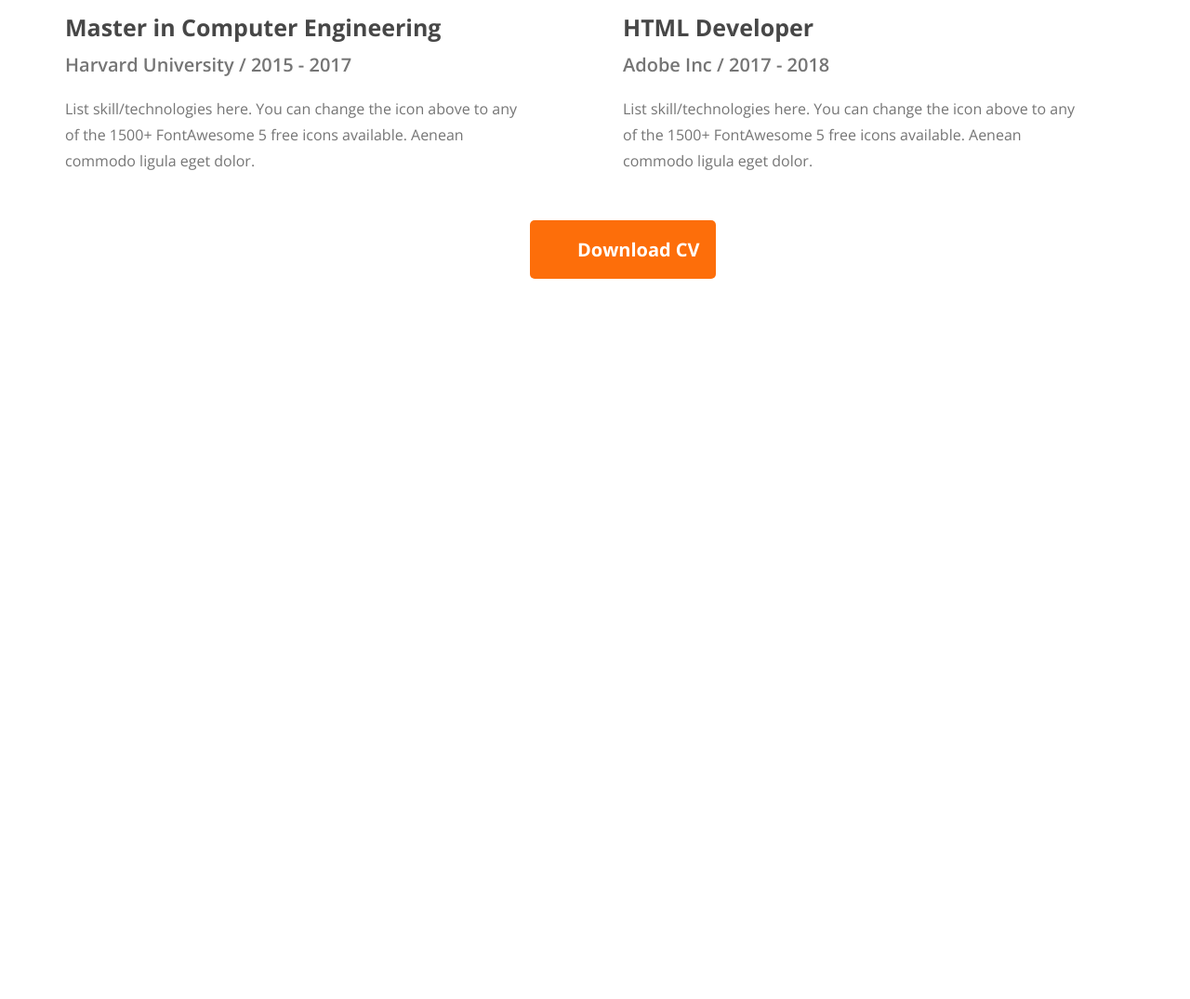
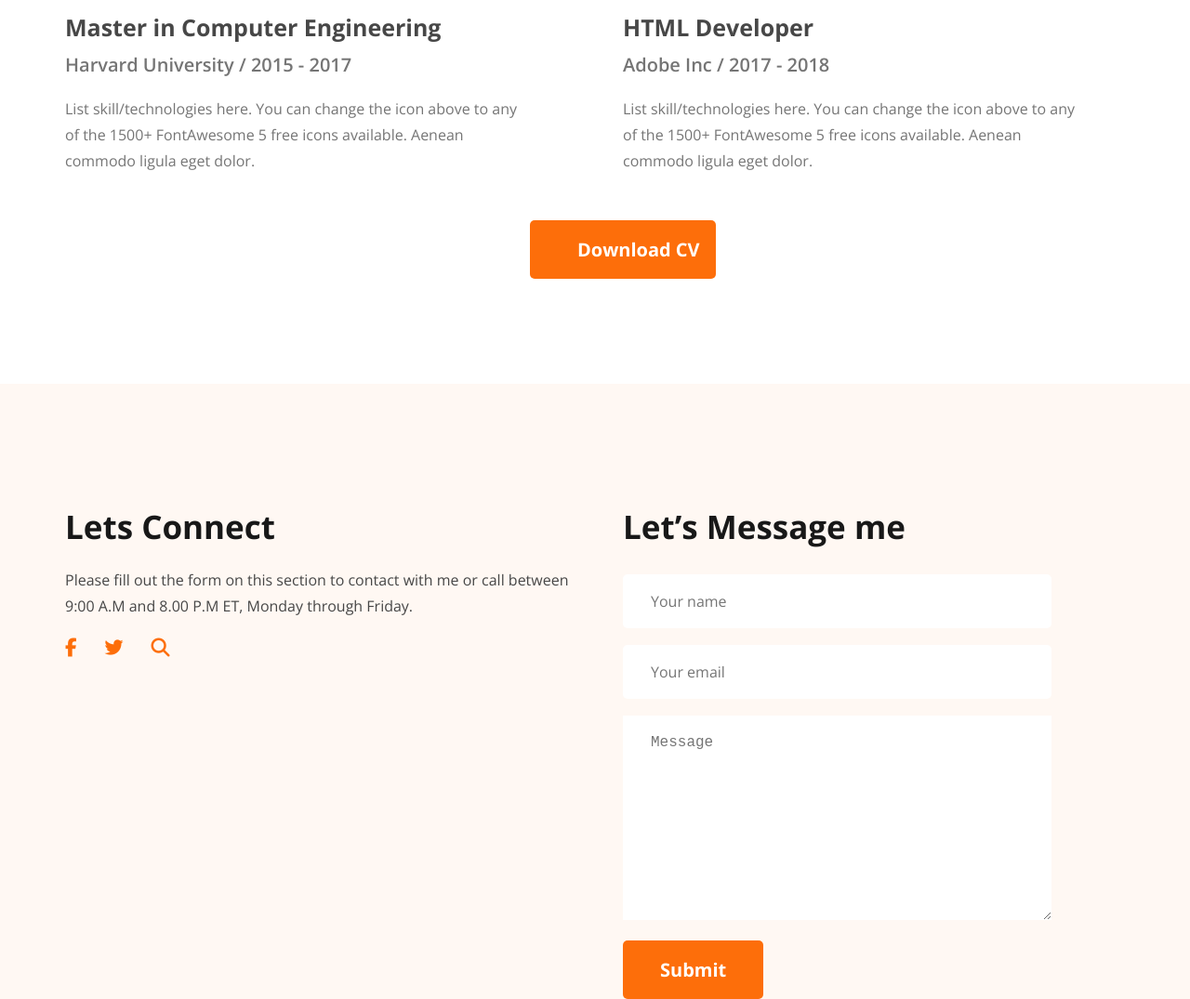
Before and after one commit to smsohelrana420/maryhardy, a plain HTML site: page index.html in a window 1280 px wide. Shown: the part 2754-3829 px from the top of the page at 93% size. Before the commit the page ends 3054 px from the top, so only its background shows below. Drawn offline with nearby package versions, Linux system fonts and the light colour scheme; some icons are missing.

Commit message:
footer added

```diff
--- a/css/style.css
+++ b/css/style.css
@@ -491,3 +491,80 @@ header{
     color: #fff;
 }
 /* ===================== Resume End ============================= */
+
+/* ===================== Footer Start =========================== */
+#footer{
+    background-color: #FFF8F3;
+    margin-top: 113px;
+}
+.footer_wrapper{
+    display: flex;
+    gap: 50px;
+    padding-top: 130px;
+}
+.footer-left h2{
+    font-size: 35px;
+    font-weight: 700;
+    font-family: "Open Sans", sans-serif;
+    color: #181818;
+    margin-bottom: 20px;
+
+}
+.footer-left p{
+    width: 550px;
+    font-size: 16px;
+    font-weight: 400;
+    line-height: 28px;
+    color: #474747;
+    font-family: "Open Sans", sans-serif;
+
+}
+.footer-left ul{
+    display: flex;
+    gap: 30px;
+    margin-top: 20px;
+}
+.footer-left ul li{
+    list-style: none;
+    font-size: 20px;
+    color: #FD6E0A;
+}
+
+.footer-right h2{
+    font-size: 35px;
+    font-weight: 700;
+    font-family: "Open Sans", sans-serif;
+    color: #181818;
+    margin-bottom: 28px;
+
+}
+.footer-right input{
+    width: 461px;
+    padding: 18px 0px;
+    padding-left: 30px;
+    border: none;
+    background-color: #fff;
+    border-radius: 5px;
+    font-size: 16px;
+    font-family: "Open Sans", sans-serif;
+    font-weight: 400;
+}
+.footer-right textarea{
+    width: 461px;
+    border: none;
+    padding: 20px 30px;
+    font-size: 16px;
+    font-weight: 400;
+}
+.footer-right button{
+    background-color: #FD6E0A;
+    color: #fff;
+    padding: 18px 40px;
+    border: none;
+    border-radius: 5px;
+    font-size: 20px;
+    font-weight: 700;
+    font-family: "Open Sans", sans-serif;
+
+}
+/* ===================== Footer End ============================= */
--- a/index.html
+++ b/index.html
@@ -246,5 +246,31 @@
              </div>
       </section>
      <!-- ================== Resume End ========================= -->
+
+     <!-- =================== Footer Start ====================== -->
+      <footer id="footer">
+        <div class="container">
+             <div class="footer_wrapper">
+                 <div class="footer-left">
+                    <h2>Lets Connect</h2>
+                    <p>Please fill out the form on this section to contact with me or call between 9:00 A.M and 8.00 P.M ET, Monday through Friday.</p>
+                    <ul>
+                      <li><i class="fa-brands fa-facebook-f"></i></li>
+                      <li><i class="fa-brands fa-twitter"></i></li>
+                      <li><i class="fa-solid fa-magnifying-glass"></i></li>
+                    </ul>
+                 </div>
+                 <div class="footer-right">
+                   <h2>Let’s Message me</h2>
+                   <input type="text" placeholder="Your name"><br><br>
+                   <input type="text" placeholder="Your email"><br><br>
+                   <textarea name="" id="" cols="30" rows="10" placeholder="Message"></textarea><br><br>
+                   <button>Submit</button>
+                 </div>
+             </div>
+        </div>
+
+      </footer>
+     <!-- =================== Footer End ======================== -->
 </body>
 </html>
```
